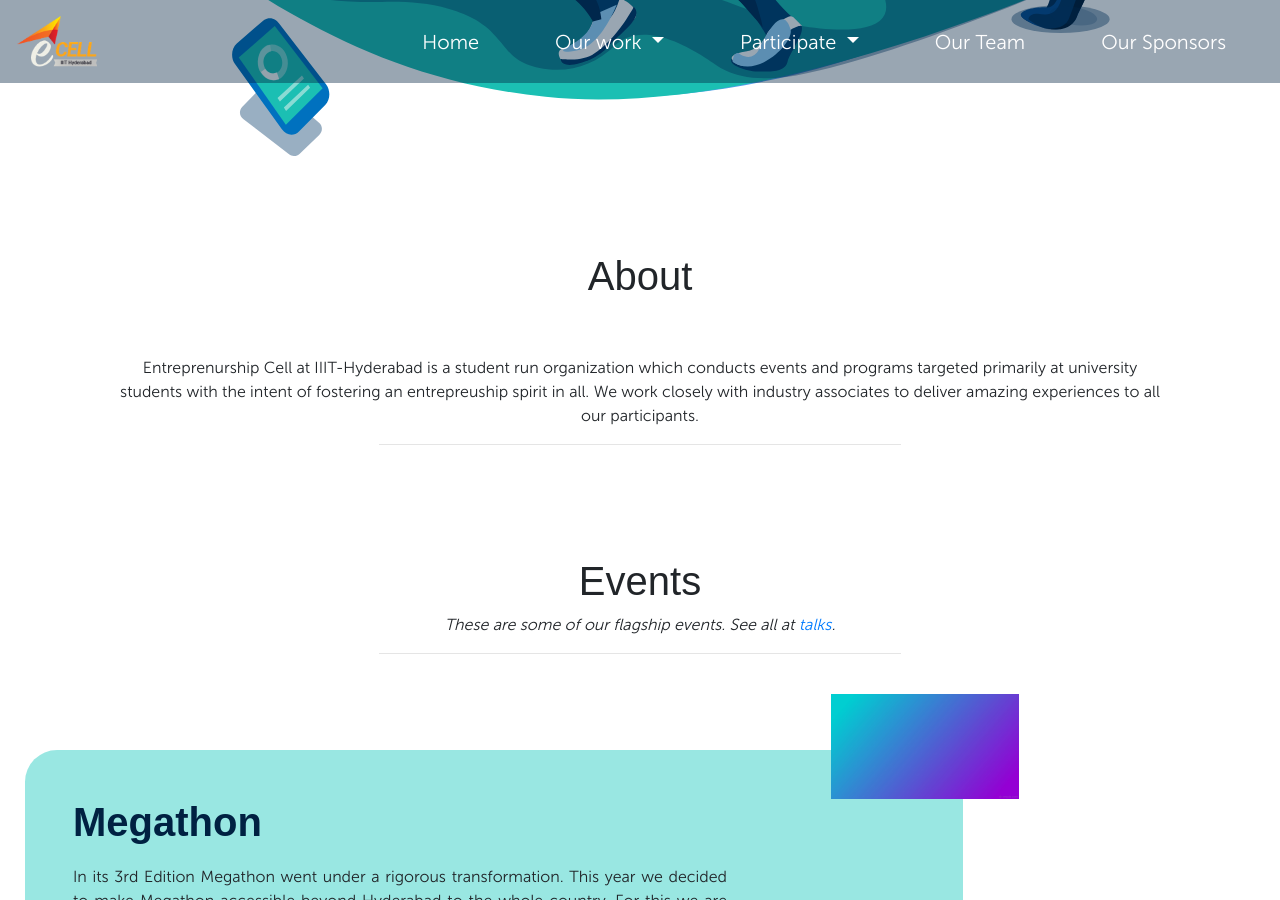
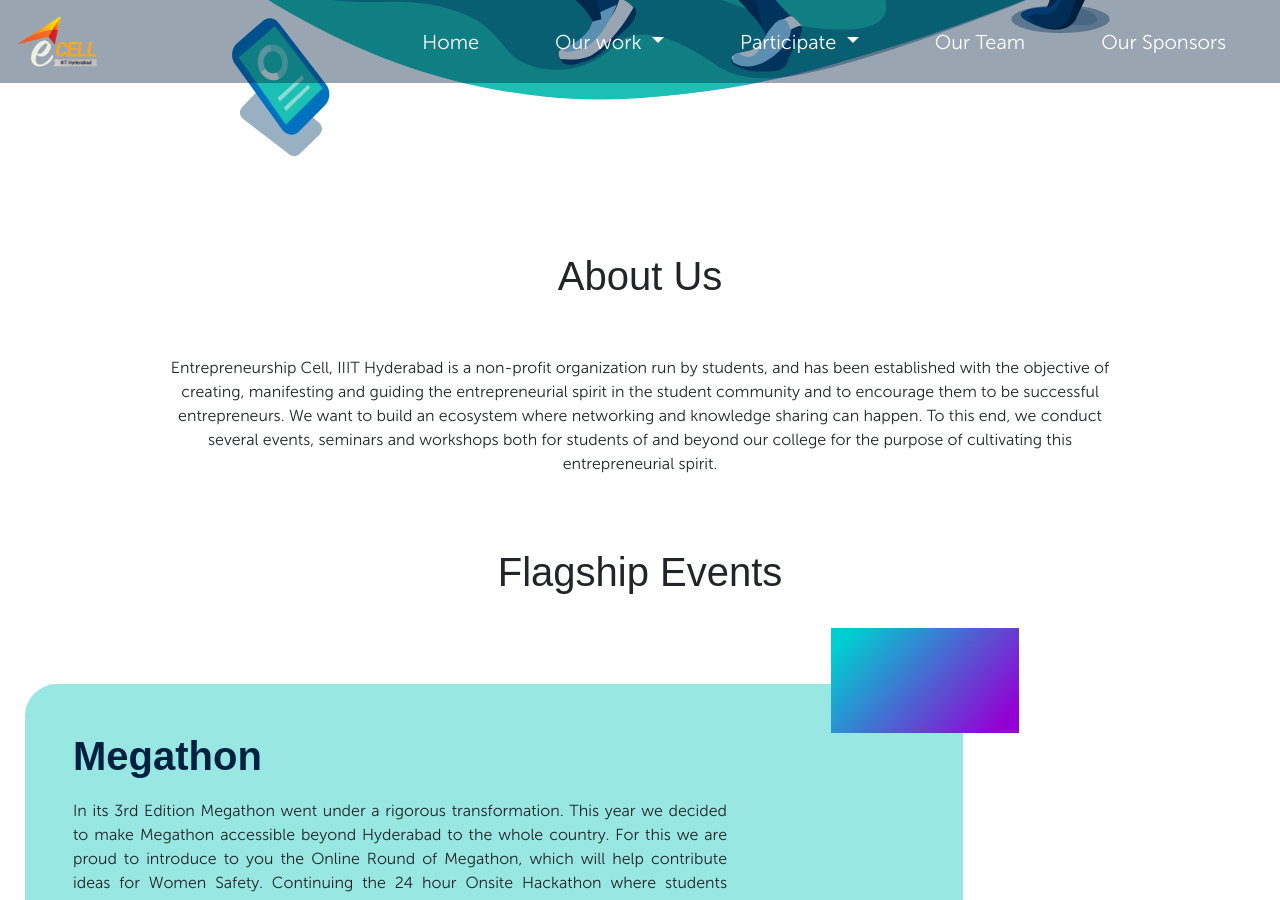
Before and after one commit to IIIT-ECell/website_2019, a Jekyll site: the page built from index.html, in a window 1280 px wide and 900 px high, scrolled down 744 px. Built offline with Jekyll 4.4.1, drawn with Linux system fonts in a browser that asks for light colours; nearby versions of some CDN libraries; some web fonts are replaced; a script that is not in the unit is left out.

Commit message:
Think I've resolved urgent issues

```diff
--- a/css/index.css
+++ b/css/index.css
@@ -126,7 +126,7 @@ body {
         text-align: center;
     }
     .cta-btn {
-        margin: 1.2rem auto 3rem auto !important;
+        margin: 1.2rem auto 3rem calc($spacer * 3) !important;
     }
 }
 
--- a/index.html
+++ b/index.html
@@ -11,25 +11,22 @@ cardContent: At E-Cell, we aim to inspire university students to start their own
 <div class="container p-5">
 	<div class="row">
 		<div class="col text-center p-5">
-			<h1>About</h1>
+			<h1>About Us</h1>
 		</div>
 	</div>
 	<div class="row">
-		<div class="col text-center text-justified">
+		<div class="col px-md-5 text-center text-justified">
 			<p>
-				Entreprenurship Cell at IIIT-Hyderabad is a student run organization which conducts events and programs targeted primarily at university students with the intent of fostering an entrepreuship spirit in all. We work closely with industry associates to deliver amazing experiences to all our participants.
+				Entrepreneurship Cell, IIIT Hyderabad is a non-profit organization run by students, and has been established with the objective of creating, manifesting and guiding the entrepreneurial spirit in the student community and to encourage them to be successful entrepreneurs. We want to build an ecosystem where networking and knowledge sharing can happen. To this end, we conduct several events, seminars and workshops both for students of and beyond our college for the purpose of cultivating this entrepreneurial spirit.
 			</p>
-			<hr class="w-50">
 		</div>
 	</div>
 </div>
 
-<div class="container p-5">
+<div class="container pt-2 pb-5">
 	<div class="row">
 		<div class="col text-center">
-			<h1>Events</h1>
-			<p><i>These are some of our flagship events. See all at <a href="{{site.url}}/talks/">talks</a>.</i></p>
-			<hr class="w-50">
+			<h1>Flagship Events</h1>
 		</div>
 	</div>
 </div>
```
